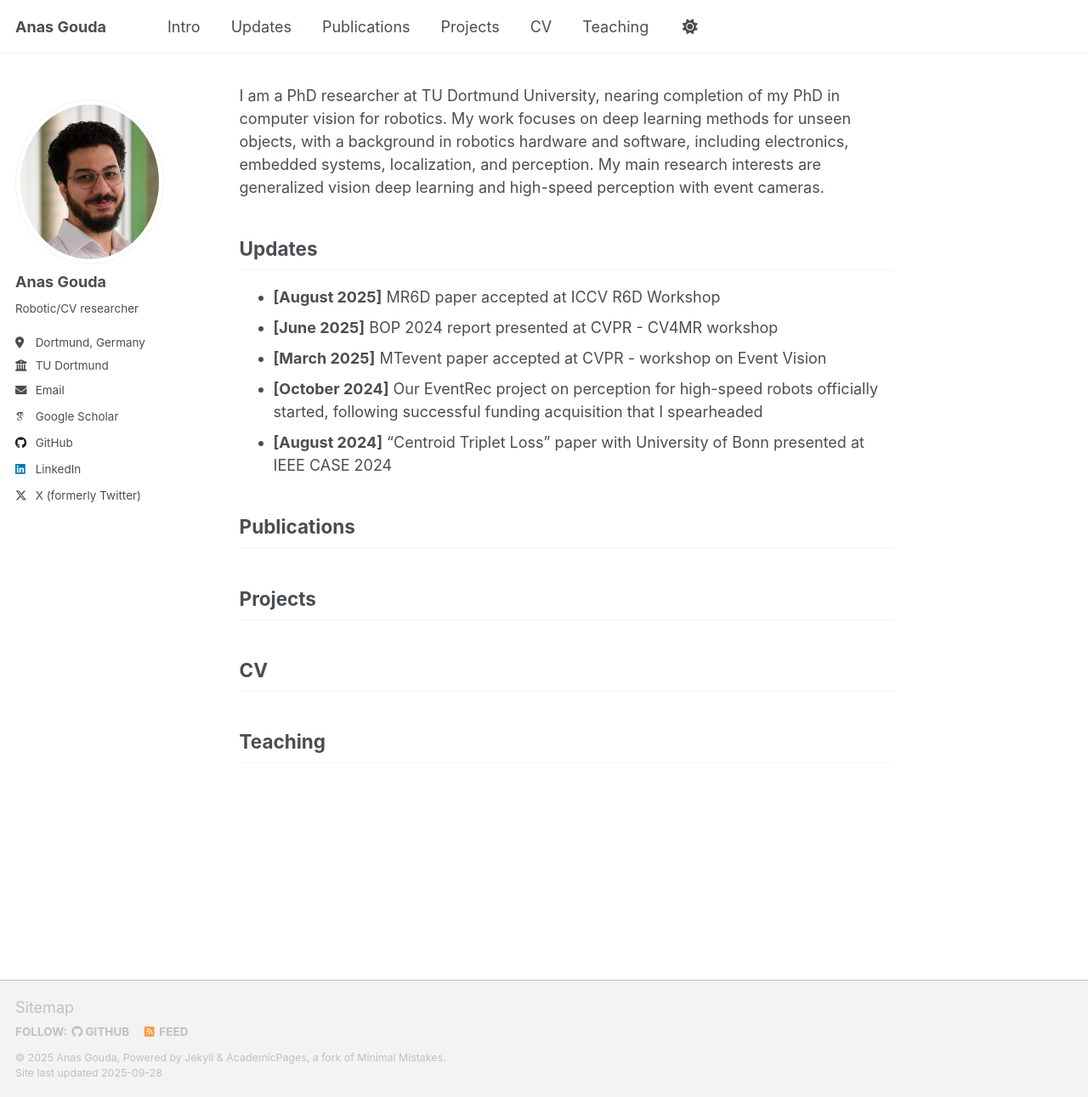
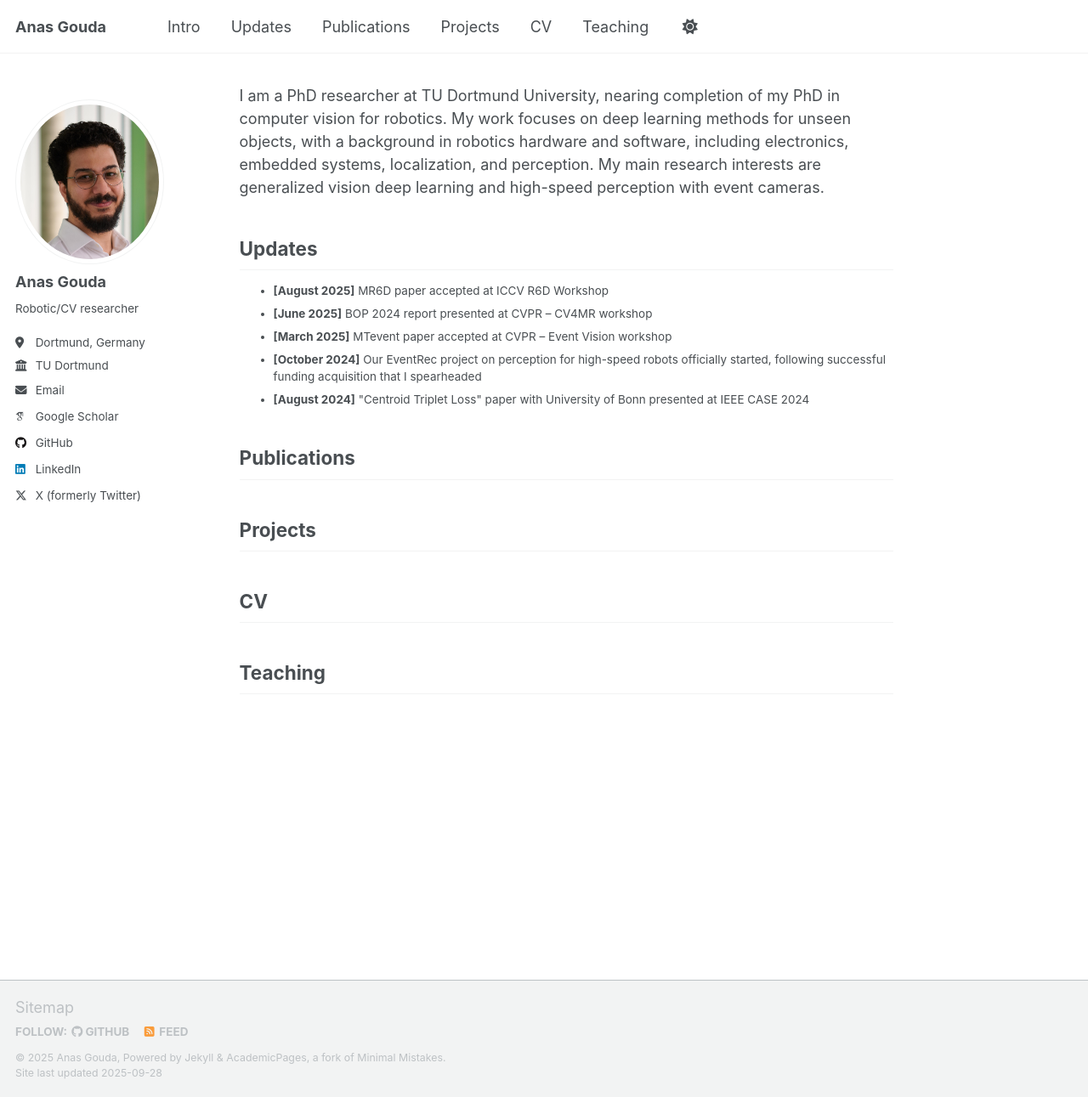
Before and after one commit to AnasIbrahim/anasibrahim.github.io, a Jekyll site: the page built from _pages/about.md, in a window 1280 px wide and 1291 px high. Shown: the whole window at 85% size. Built offline with Jekyll 4.4.1, drawn with Linux system fonts in a browser that asks for light colours; some web fonts are replaced; a script that is not in the unit is left out.

Commit message:
make updates text smaller

```diff
--- a/_pages/about.md
+++ b/_pages/about.md
@@ -13,11 +13,14 @@ I am a PhD researcher at TU Dortmund University, nearing completion of my PhD in
 
 ## Updates {#updates}
 
-- **[August 2025]** MR6D paper accepted at ICCV R6D Workshop
-- **[June 2025]** BOP 2024 report presented at CVPR - CV4MR workshop
-- **[March 2025]** MTevent paper accepted at CVPR - workshop on Event Vision
-- **[October 2024]** Our EventRec project on perception for high-speed robots officially started, following successful funding acquisition that I spearheaded
-- **[August 2024]** "Centroid Triplet Loss" paper with University of Bonn presented at IEEE CASE 2024
+<ul class="small">
+<li><strong>[August 2025]</strong> MR6D paper accepted at ICCV R6D Workshop</li>
+<li><strong>[June 2025]</strong> BOP 2024 report presented at CVPR – CV4MR workshop</li>
+<li><strong>[March 2025]</strong> MTevent paper accepted at CVPR – Event Vision workshop</li>
+<li><strong>[October 2024]</strong> Our EventRec project on perception for high-speed robots officially started, following successful funding acquisition that I spearheaded</li>
+<li><strong>[August 2024]</strong> "Centroid Triplet Loss" paper with University of Bonn presented at IEEE CASE 2024</li>
+</ul>
+
 
 
 ## Publications {#publications}
```
